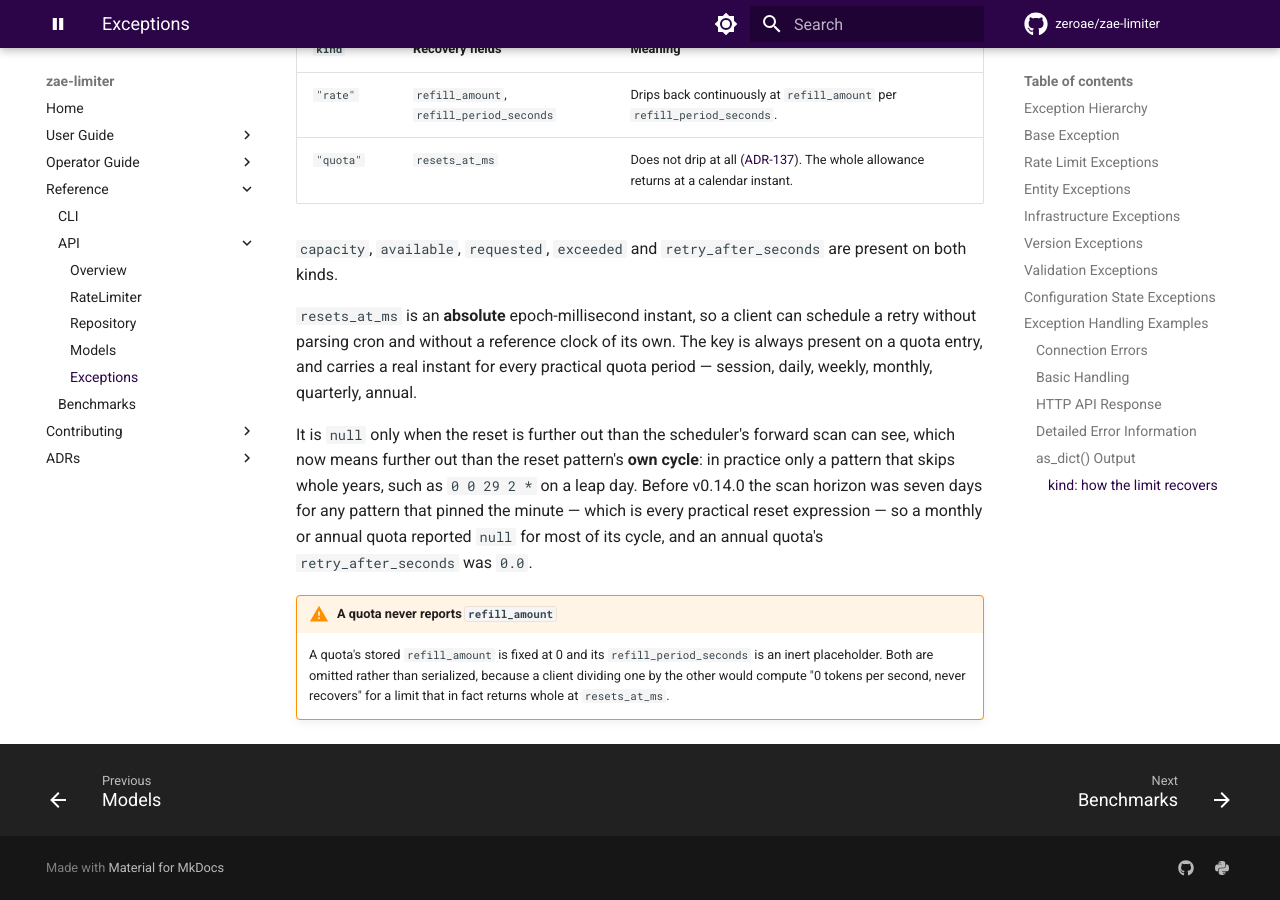
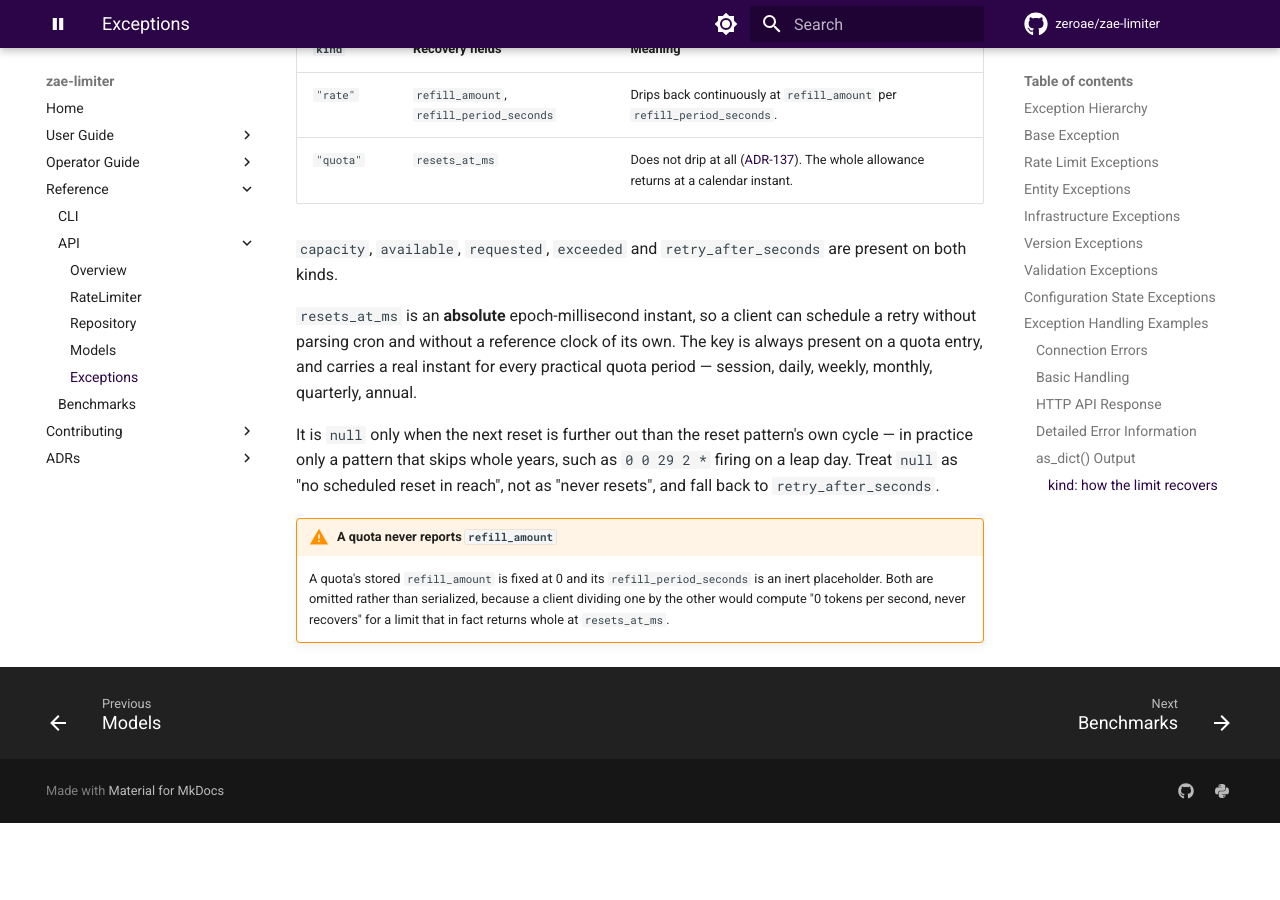
Before and after one commit to zeroae/zae-limiter, an MkDocs documentation site: the page built from docs/api/exceptions.md, in a window 1280 px wide and 900 px high, scrolled down 6114 px. Built offline with MkDocs 1.6.1 and Material for MkDocs 9.7.7, drawn with Linux system fonts in a browser that asks for light colours; comment, search, counter and statistics services are not loaded; the version menu is left out; after the commit the page ends 6937 px from its top, so only the background shows below that.

Commit message:
📝 docs(exceptions): drop a version note for behaviour that never shipped
The previous commit explained the old seven-day `resets_at_ms` horizon as
"before v0.14.0". There is no such before: `Limit.quota` and `reset_schedule`
are absent from v0.13.0, so quotas have never appeared in a release and no
reader can be running the behaviour being described. A version note for an
unshipped intermediate state is noise in user-facing API docs.

Replaced with what a client actually needs to know about `null` — that it means
"no scheduled reset in reach" rather than "never resets", and what to fall back
to.

Refs #574

Co-Authored-By: Claude Opus 5 (1M context) <noreply@anthropic.com>
Claude-Session: https://claude.ai/code/session_01QdVj8nPhUwTz2aNJzMFqt5

```diff
--- a/docs/api/exceptions.md
+++ b/docs/api/exceptions.md
@@ -308,13 +308,10 @@ schedule a retry without parsing cron and without a reference clock of its own.
 The key is always present on a quota entry, and carries a real instant for every
 practical quota period — session, daily, weekly, monthly, quarterly, annual.
 
-It is `null` only when the reset is further out than the scheduler's forward
-scan can see, which now means further out than the reset pattern's **own cycle**:
-in practice only a pattern that skips whole years, such as `0 0 29 2 *` on a leap
-day. Before v0.14.0 the scan horizon was seven days for any pattern that pinned
-the minute — which is every practical reset expression — so a monthly or annual
-quota reported `null` for most of its cycle, and an annual quota's
-`retry_after_seconds` was `0.0`.
+It is `null` only when the next reset is further out than the reset pattern's own
+cycle — in practice only a pattern that skips whole years, such as `0 0 29 2 *`
+firing on a leap day. Treat `null` as "no scheduled reset in reach", not as
+"never resets", and fall back to `retry_after_seconds`.
 
 !!! warning "A quota never reports `refill_amount`"
     A quota's stored `refill_amount` is fixed at 0 and its `refill_period_seconds`
```
